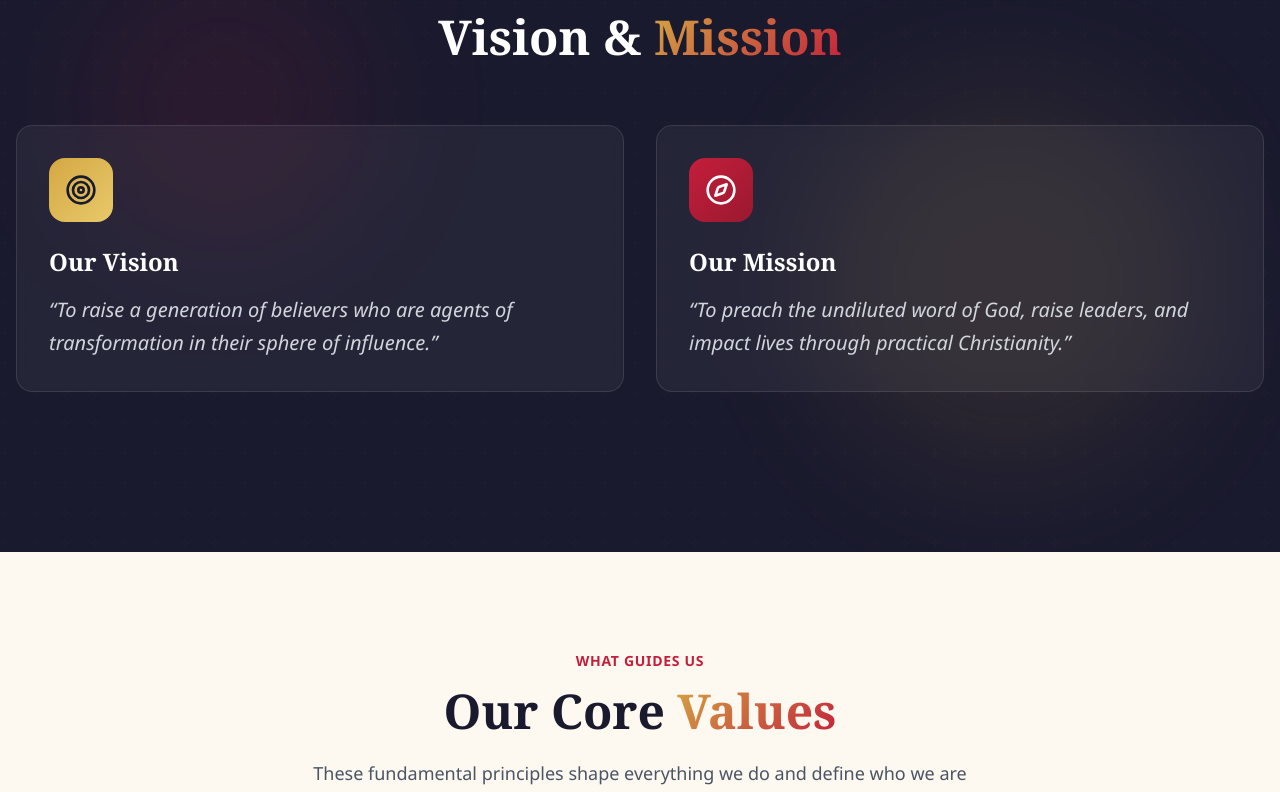
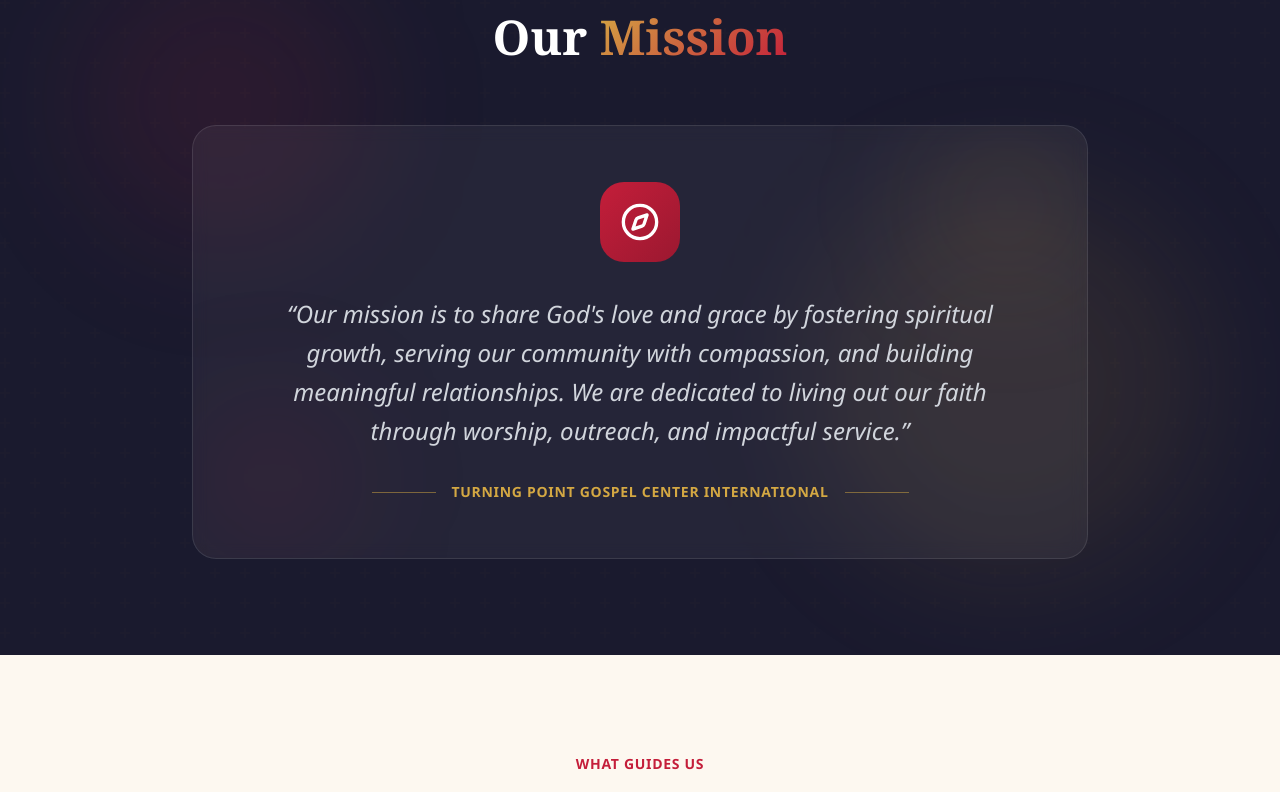
Before and after one commit to glorino/drazemheazena, a Next.js app: page /about in a window 1280 px wide. Shown: the part 2760-3552 px from the top of the page. Built offline with nearby package versions, Linux system fonts and the light colour scheme.

Commit message:
Update mission statement from official website, remove vision statement

```diff
--- a/src/app/about/page.tsx
+++ b/src/app/about/page.tsx
@@ -12,7 +12,6 @@ import {
   Star,
   ArrowRight,
   Cross,
-  Target,
   Compass,
   BookOpen,
   Crown,
@@ -330,7 +329,7 @@ export default function AboutPage() {
         </div>
       </section>
 
-      {/* Vision & Mission */}
+      {/* Mission */}
       <section id="vision" className="py-24 bg-dark relative overflow-hidden">
         <div className="absolute inset-0 bg-pattern opacity-30" />
         <div className="absolute top-20 left-20 w-72 h-72 bg-primary/10 rounded-full blur-3xl" />
@@ -343,38 +342,38 @@ export default function AboutPage() {
                 Our Foundation
               </span>
               <h2 className="text-4xl md:text-5xl font-bold text-white mb-6">
-                Vision & <span className="text-gradient">Mission</span>
+                Our <span className="text-gradient">Mission</span>
               </h2>
             </div>
           </FadeIn>
 
-          <div className="grid md:grid-cols-2 gap-8 mb-16">
-            <FadeIn direction="left" delay={0.2}>
-              <div className="bg-white/5 backdrop-blur-sm border border-white/10 rounded-2xl p-8 h-full">
-                <div className="w-16 h-16 bg-gradient-to-br from-gold to-gold-light rounded-2xl flex items-center justify-center mb-6">
-                  <Target className="w-8 h-8 text-dark" />
+          <FadeIn direction="up" delay={0.2}>
+            <div className="max-w-4xl mx-auto">
+              <div className="bg-white/5 backdrop-blur-sm border border-white/10 rounded-3xl p-10 md:p-14 text-center relative overflow-hidden">
+                <div className="absolute top-0 right-0 w-40 h-40 bg-gold/10 rounded-full blur-3xl" />
+                <div className="absolute bottom-0 left-0 w-40 h-40 bg-primary/10 rounded-full blur-3xl" />
+                <div className="relative z-10">
+                  <div className="w-20 h-20 bg-gradient-to-br from-primary to-primary-dark rounded-3xl flex items-center justify-center mx-auto mb-8">
+                    <Compass className="w-10 h-10 text-white" />
+                  </div>
+                  <blockquote className="text-xl md:text-2xl text-gray-300 leading-relaxed italic mb-8">
+                    &ldquo;Our mission is to share God&apos;s love and grace by
+                    fostering spiritual growth, serving our community with
+                    compassion, and building meaningful relationships. We are
+                    dedicated to living out our faith through worship, outreach,
+                    and impactful service.&rdquo;
+                  </blockquote>
+                  <div className="flex items-center justify-center gap-4">
+                    <div className="h-px w-16 bg-gold/50" />
+                    <span className="text-gold font-semibold text-sm tracking-wider uppercase">
+                      Turning Point Gospel Center International
+                    </span>
+                    <div className="h-px w-16 bg-gold/50" />
+                  </div>
                 </div>
-                <h3 className="text-2xl font-bold text-white mb-4">Our Vision</h3>
-                <p className="text-xl text-gray-300 leading-relaxed italic">
-                  &ldquo;To raise a generation of believers who are agents of
-                  transformation in their sphere of influence.&rdquo;
-                </p>
               </div>
-            </FadeIn>
-
-            <FadeIn direction="right" delay={0.3}>
-              <div className="bg-white/5 backdrop-blur-sm border border-white/10 rounded-2xl p-8 h-full">
-                <div className="w-16 h-16 bg-gradient-to-br from-primary to-primary-dark rounded-2xl flex items-center justify-center mb-6">
-                  <Compass className="w-8 h-8 text-white" />
-                </div>
-                <h3 className="text-2xl font-bold text-white mb-4">Our Mission</h3>
-                <p className="text-xl text-gray-300 leading-relaxed italic">
-                  &ldquo;To preach the undiluted word of God, raise leaders, and
-                  impact lives through practical Christianity.&rdquo;
-                </p>
-              </div>
-            </FadeIn>
-          </div>
+            </div>
+          </FadeIn>
         </div>
       </section>
 
```
